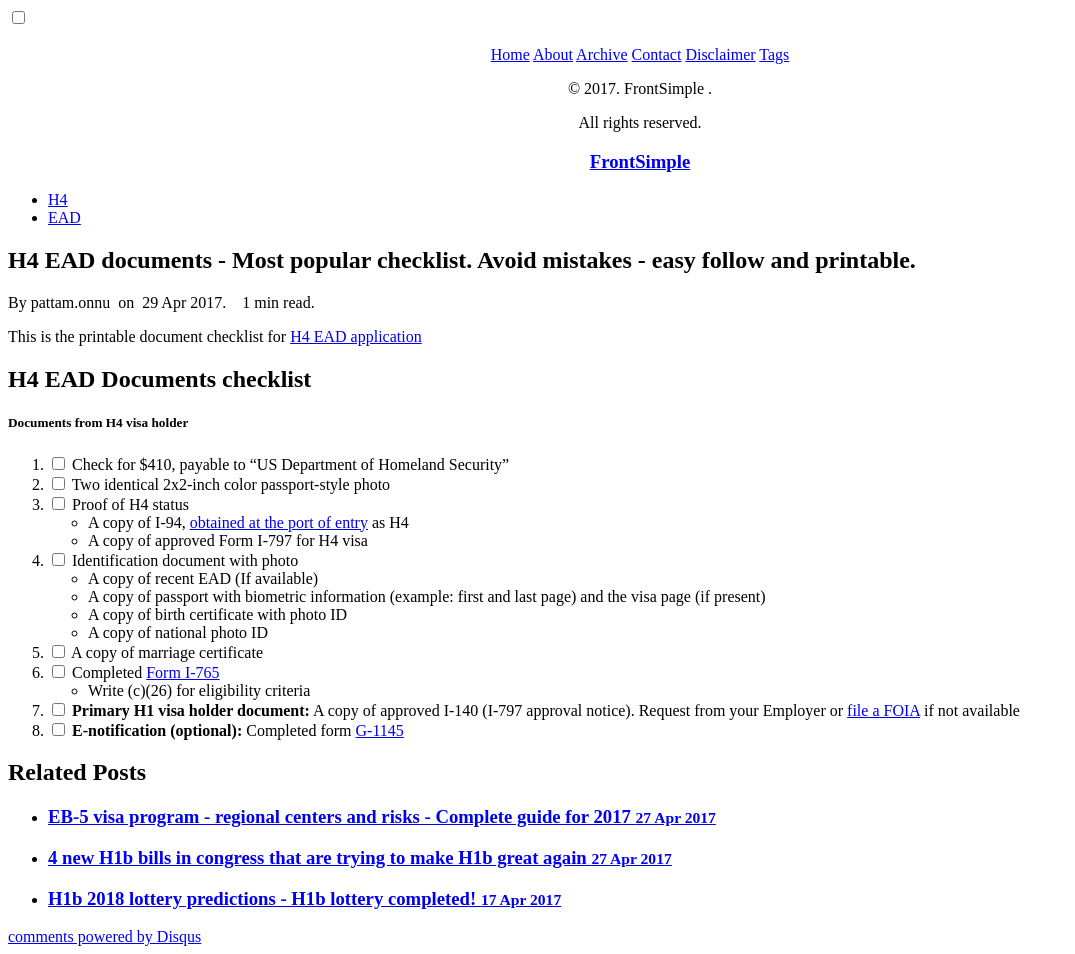
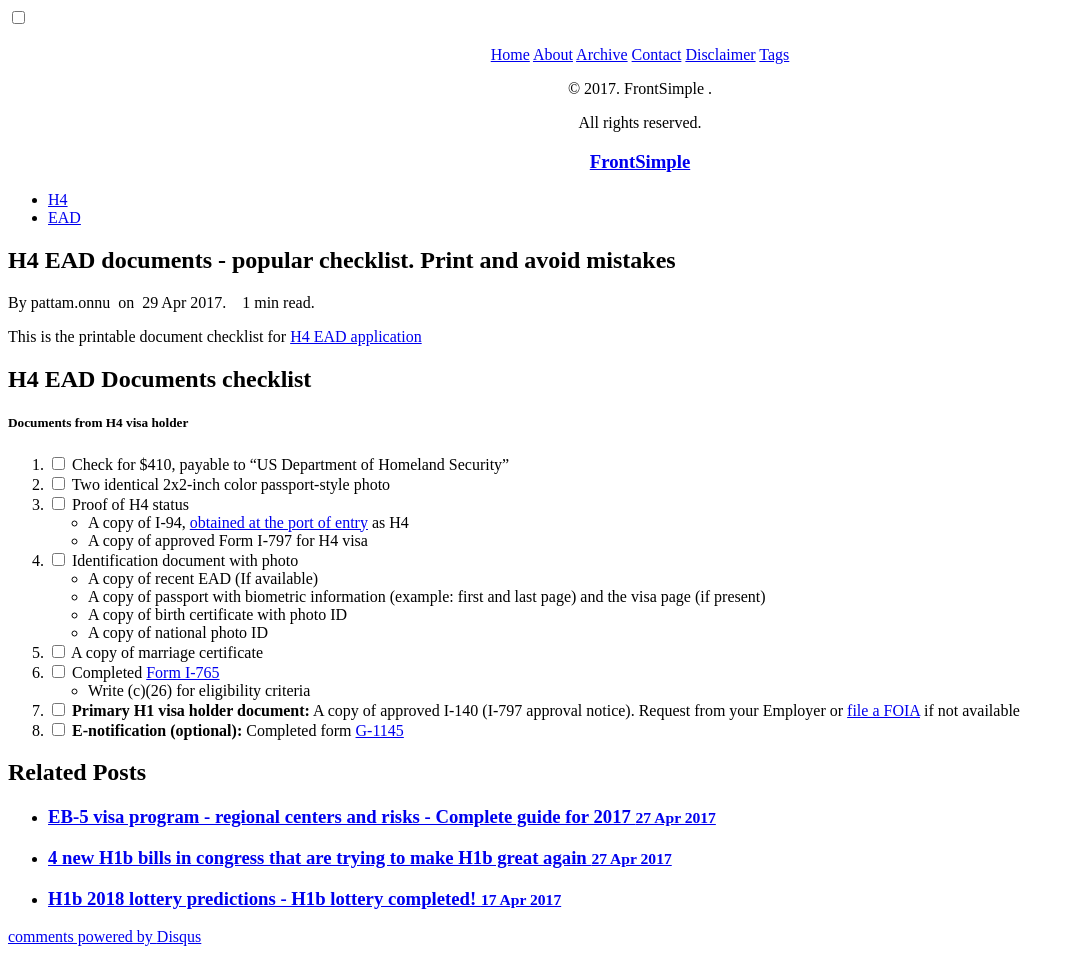
Before and after one commit to gitforwork2/gitforwork.github.io, a Jekyll site: the page built from _posts/2017-04-29-h4-ead-documents-checklist.md, in a window 1280 px wide. Shown: the whole page, without its empty margins (0-1075 px from the left). Built offline with Jekyll 4.4.1, drawn with Linux system fonts in a browser that asks for light colours; nearby versions of some CDN libraries; comment, search, counter and statistics services are not loaded.

Commit message:
H4 ead documents, title improvement

```diff
--- a/_posts/2017-04-29-h4-ead-documents-checklist.md
+++ b/_posts/2017-04-29-h4-ead-documents-checklist.md
@@ -1,6 +1,6 @@
 ---
 layout: post
-title: H4 EAD documents - Most popular checklist. Avoid mistakes - easy follow and printable.
+title: H4 EAD documents - popular checklist. Print and avoid mistakes
 date: 2017-04-29
 tags: H4 EAD
 comments: true
```
